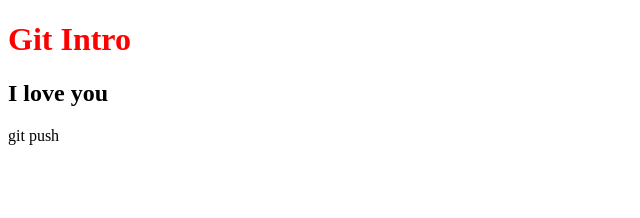
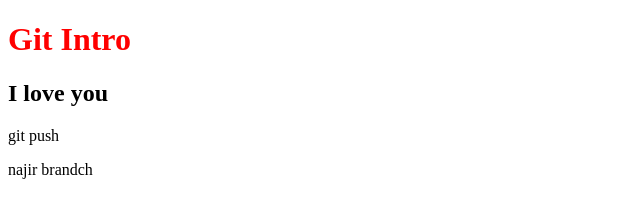
Before and after one commit to najir19/3rd_module, a plain HTML site: page index.html in a window 1280 px wide. Shown: the whole page, without its empty margins (0-640 px from the left). Drawn offline with Linux system fonts and the light colour scheme.

Commit message:
najir brach

```diff
--- a/index.html
+++ b/index.html
@@ -11,5 +11,6 @@
     <h1>Git Intro </h1>
     <h2>I love you </h2>
     <p>git push </p>
+    <p>najir brandch</p>
 </body>
 </html>
```
